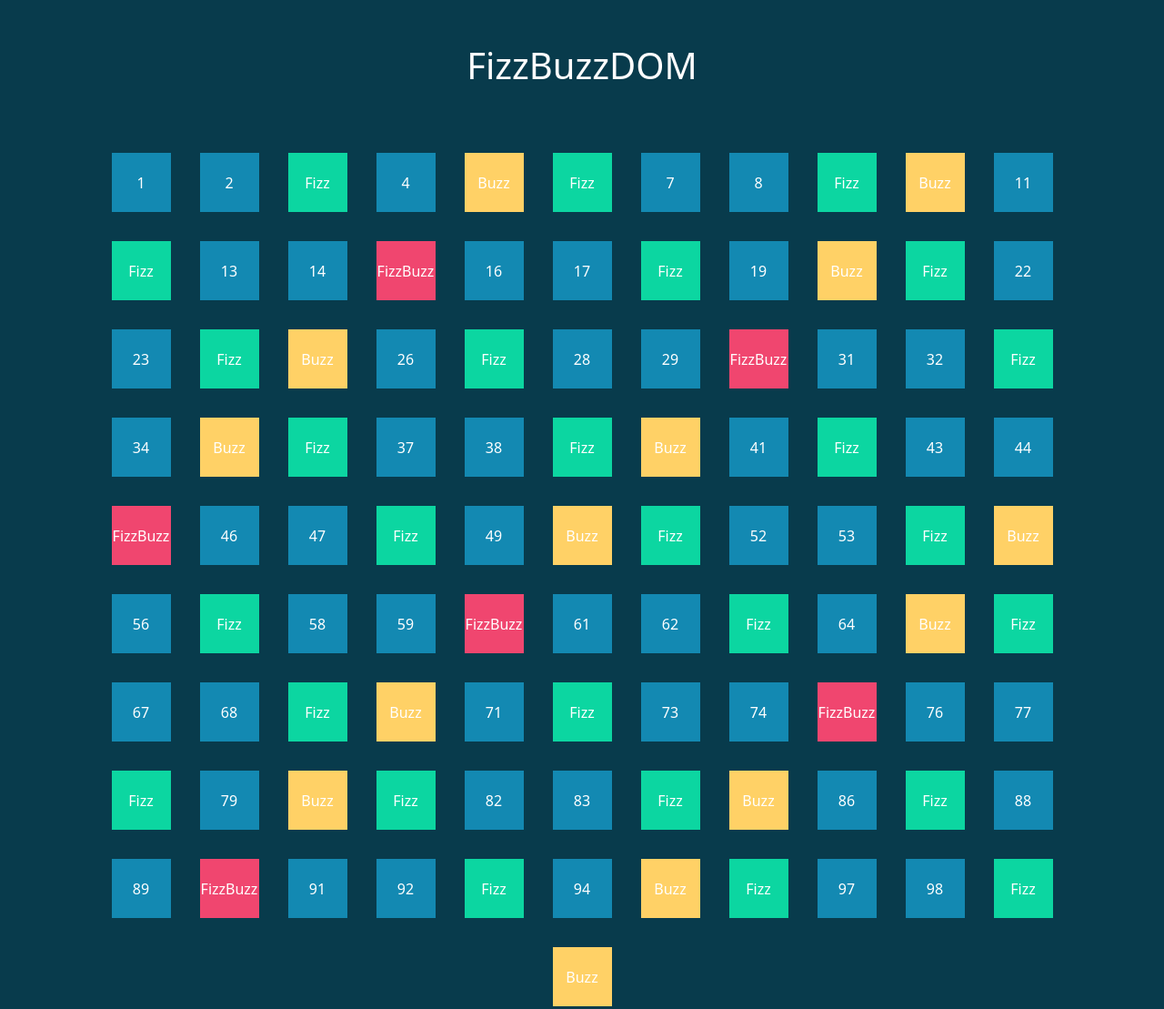
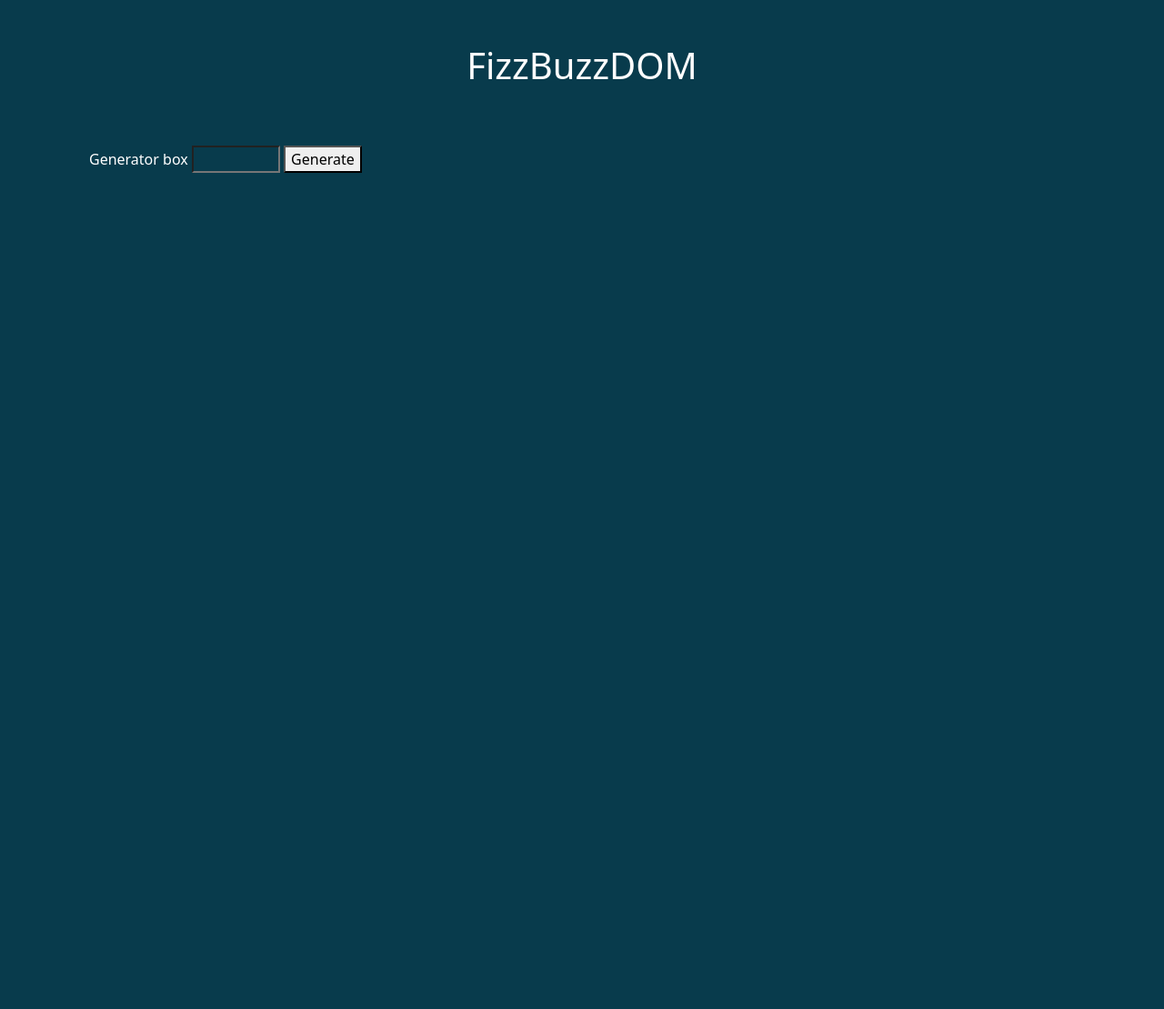
Before and after one commit to AlessandroPagliuca/js-fizzbuzz, a plain HTML site: page index.html in a window 1280 px wide. Shown: the whole page at 91% size. After the commit the page ends 800 px from the top, so only its background shows below. Drawn offline with nearby package versions, Linux system fonts and the light colour scheme.

Commit message:
Upgarde with generator box

```diff
--- a/index.html
+++ b/index.html
@@ -14,6 +14,12 @@
     </header>
 
     <main class="text-white container">
+        <div class="m-3">
+            <label for="number">Generator box</label>
+            <input type="number" name="number" min="1" max="100" id="myInput" class="text-white text-center">
+            <button id="btnGenerate">Generate</button>
+        </div>
+
         <div class="c92BoxBoard m-auto d-flex flex-wrap justify-content-center">
         </div>
     </main>
--- a/js/script.js
+++ b/js/script.js
@@ -13,8 +13,14 @@ and multiples of 5 with Buzz.
 */
 let c92BoxBoard = document.querySelector('div.c92BoxBoard');
 
+let myInput = document.getElementById('myInput');
+myInput.style.backgroundColor = "transparent";
 
-for(let i = 1; i <= 100; i++){
+let btnGenerate = document.getElementById('btnGenerate');
+
+btnGenerate.addEventListener('click', function(){
+    c92BoxBoard.innerHTML = '';
+    for(let i = 1; i <= myInput.value; i++){
 
         let stringV = '';
         let stringBg = '';
@@ -49,3 +55,4 @@ for(let i = 1; i <= 100; i++){
         c92BoxBoard.innerHTML += box;
 
     }
+});
```
Lines whose indentation alone changed are shown as unchanged.
